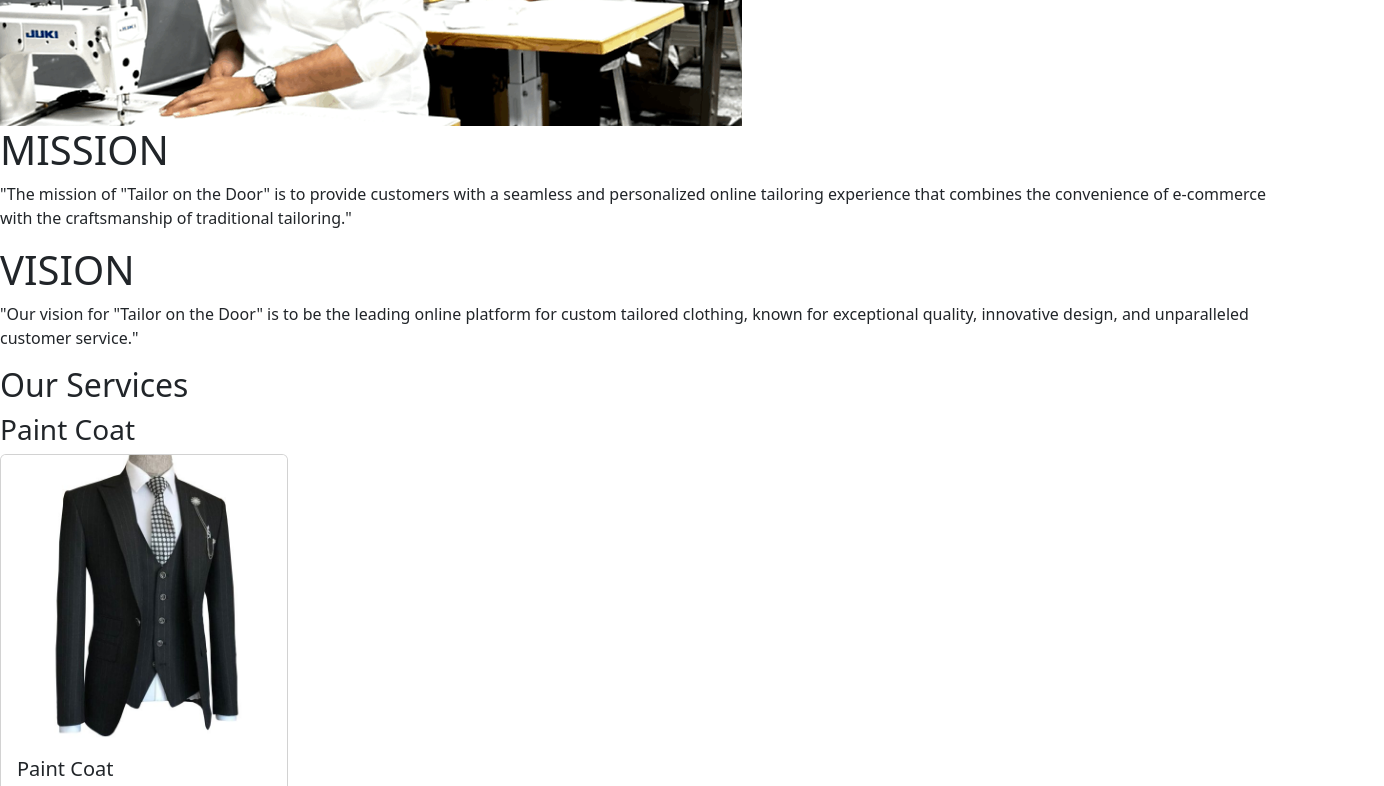
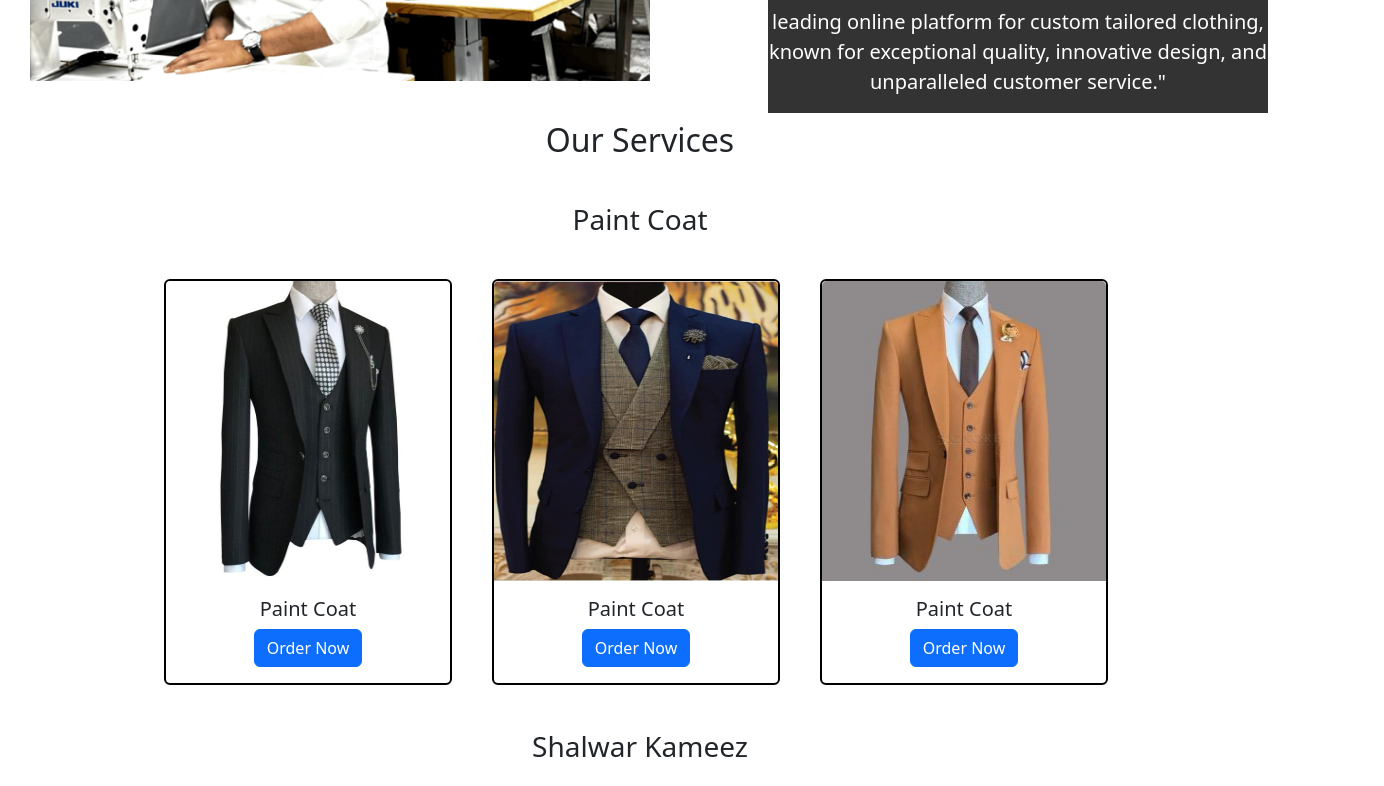
Before and after one commit to Muaaz-Ashraf5717/Talior-on-Door, a plain HTML site: page index.html in a window 1280 px wide. Shown: the part 749-1535 px from the top of the page, 1384 px wide, since content can reach past the window. Drawn offline with nearby package versions, Linux system fonts and the light colour scheme.

Commit message:
Update index.html

```diff
--- a/index.html
+++ b/index.html
@@ -5,7 +5,7 @@
     <meta charset="UTF-8">
     <meta name="viewport" content="width=device-width, initial-scale=1.0">
     <title>Tailor On The Door</title>
-    <link rel="stylesheet" href="Css.css">
+    <link rel="stylesheet" href="index.css">
     <link rel="shortcut icon" href="3logo.png" type="image/x-icon">
     <!-- Bootstrap CSS -->
     <link href="https://cdn.jsdelivr.net/npm/bootstrap@5.3.3/dist/css/bootstrap.min.css" rel="stylesheet"
```
